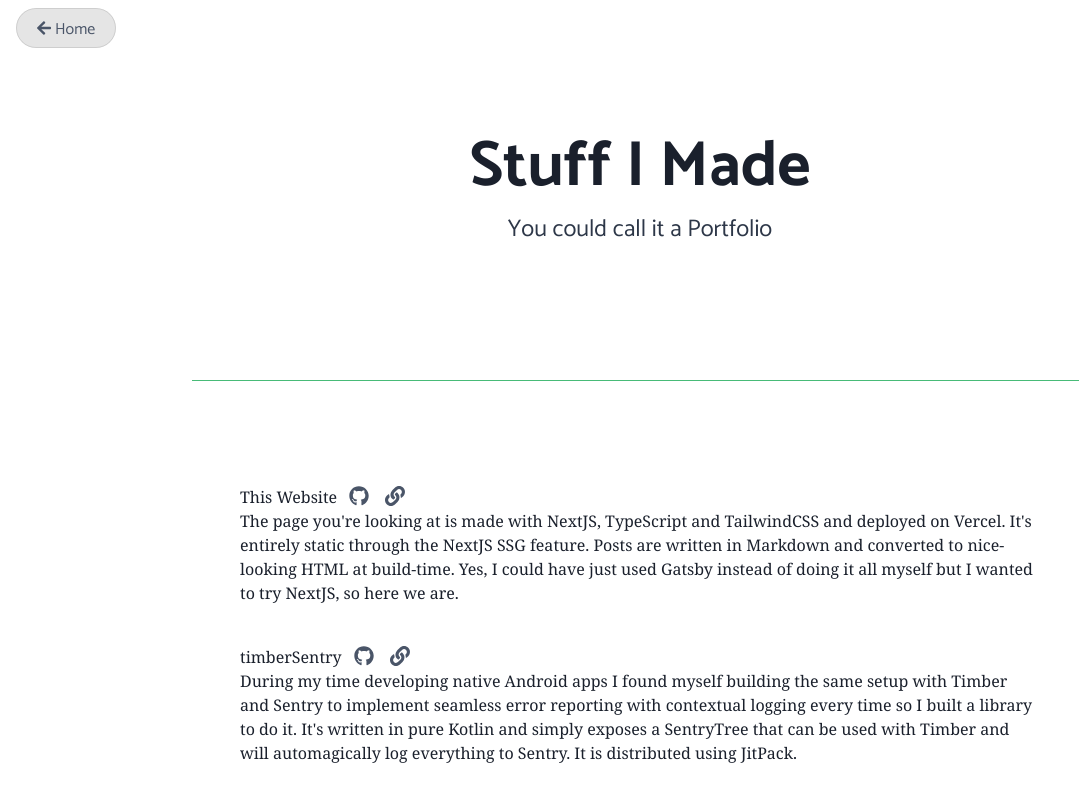
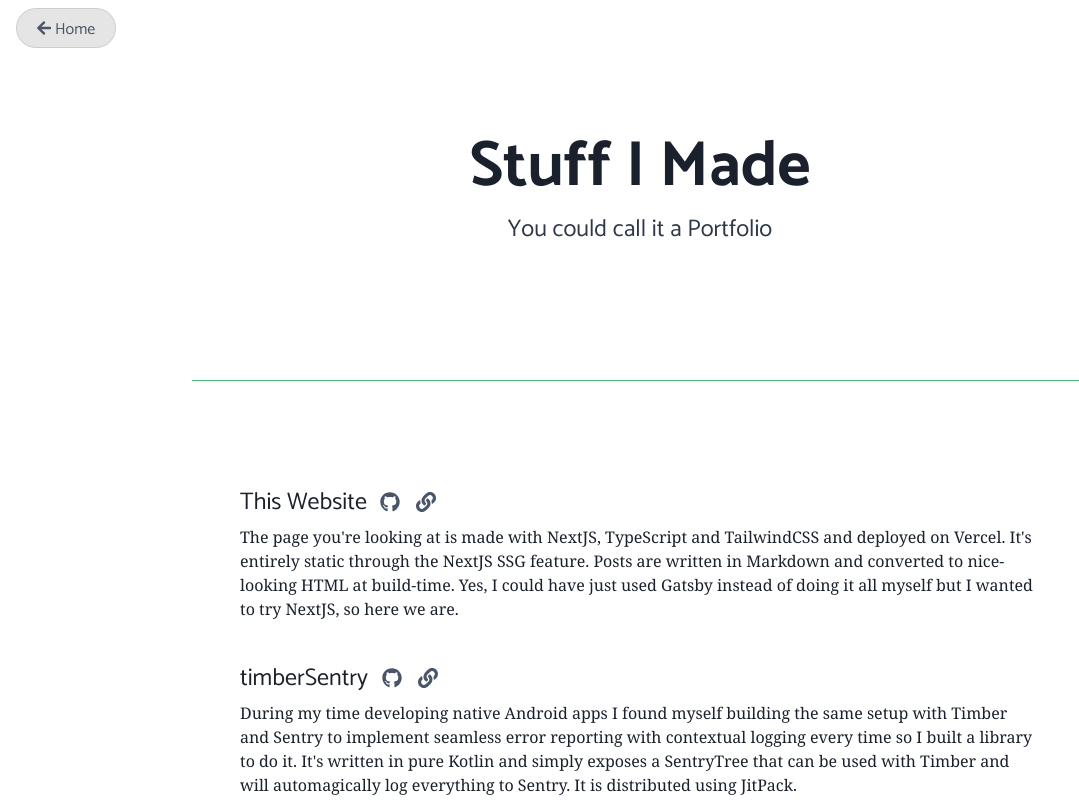
Before and after one commit to ivoberger/ivoberger.com, a Next.js app: page /about in a window 1280 px wide. Shown: the top 800 px of the page, without its empty margins (0-1079 px from the left). Built offline with nearby package versions, Linux system fonts and the light colour scheme; what tailwindcss-filters, tailwindcss-typography would draw is missing.

Commit message:
fix: accessibility

```diff
--- a/components/Header.tsx
+++ b/components/Header.tsx
@@ -10,7 +10,7 @@ const Header: React.FC<{
     subTitleLink
       ? ({ children }) => (
           <Link href={subTitleLink}>
-            <a className="text-gray-600 transition duration-500 border-b border-transparent hover:text-gray-800 hover:border-gray-400">
+            <a className="text-gray-700 transition duration-500 border-b border-transparent hover:text-gray-800 hover:border-gray-400">
               {children}
             </a>
           </Link>
--- a/css/index.css
+++ b/css/index.css
@@ -13,7 +13,8 @@ h1 {
   @apply mb-1 font-sans text-3xl font-bold leading-tight;
 }
 
-h2 {
+h2,
+h4 {
   @apply mb-1 font-sans text-xl;
 }
 
@@ -66,7 +67,8 @@ p code {
   h1 {
     @apply text-4xl;
   }
-  h2 {
+  h2,
+  h4 {
     @apply text-2xl;
   }
   h3 {
@@ -78,7 +80,8 @@ p code {
   h1 {
     @apply text-5xl;
   }
-  h2 {
+  h2,
+  h4 {
     @apply text-2xl;
   }
   h3 {
--- a/pages/about.tsx
+++ b/pages/about.tsx
@@ -77,7 +77,7 @@ const PortfolioEntry: React.FC<PortfolioEntryData> = ({
   repoUrl,
 }) => (
   <div className="mb-10">
-    <h5>
+    <h4>
       {title}{" "}
       {repoUrl && (
         <a
@@ -101,7 +101,7 @@ const PortfolioEntry: React.FC<PortfolioEntryData> = ({
           <FontAwesomeIcon className="text-xl" icon={faLink} />
         </a>
       )}
-    </h5>
+    </h4>
     <p>{description}</p>
   </div>
 );
```
